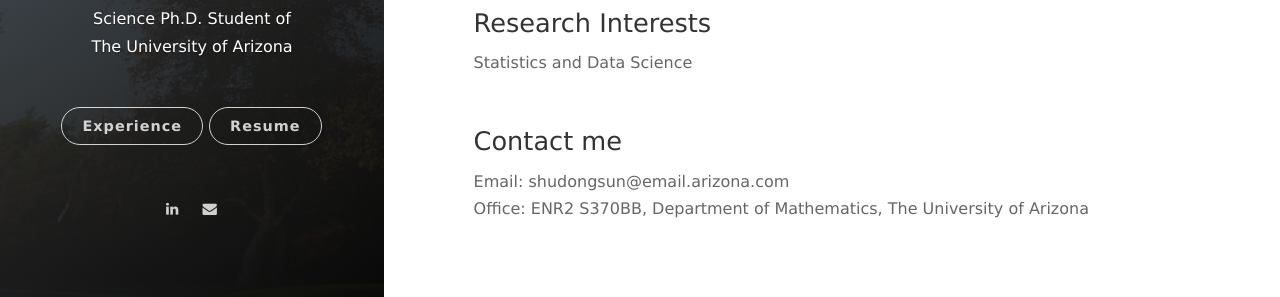
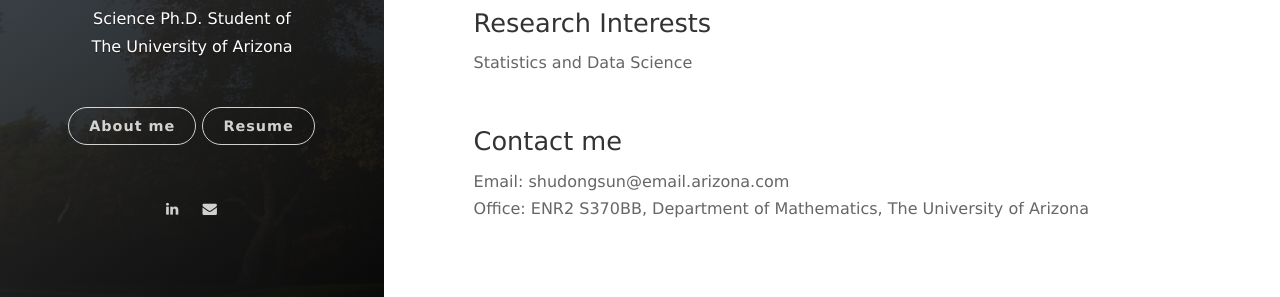
Before and after one commit to ShudongSun/ShudongSun.github.io, a Jekyll site: the page built from index.md, in a window 1280 px wide. Shown: the part 524-821 px from the top of the page. Built offline with Jekyll 4.4.1, drawn with Linux system fonts in a browser that asks for light colours; nearby versions of some CDN libraries; our own code applies the rules of GitHub Pages for plain Markdown files; the list of posts is cut into pages by our own code.

Commit message:
Update _config.yml

```diff
--- a/_config.yml
+++ b/_config.yml
@@ -17,8 +17,8 @@ cover_color: grey
 
 # The blog button should not be removed.
 blog_button:
-    title: Experience
-    description: Visit his experience
+    title: About me
+    description: Know about me
 
 # Navigation buttons in the front page.
 nav:
```
